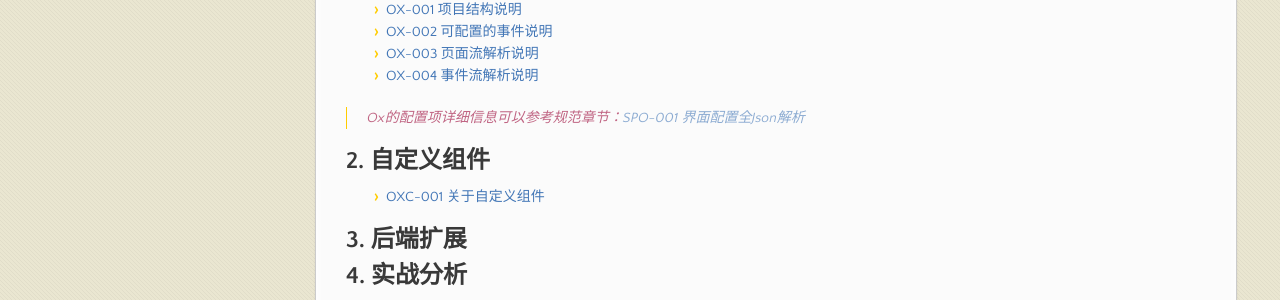
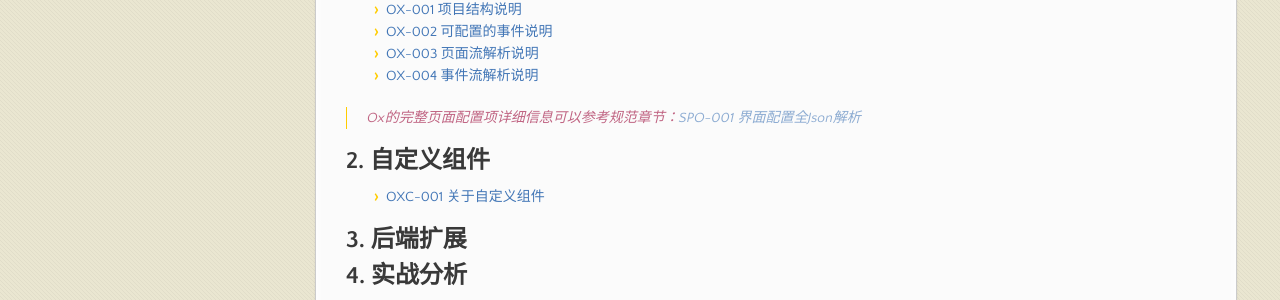
Before and after one commit to zwkjhx/ox-doc, a Jekyll site: the page built from origin-x-engine/main.md, in a window 1280 px wide and 959 px high. Shown: the part 526-826 px from the top of the window. Built offline with Jekyll 4.4.1, drawn with Linux system fonts in a browser that asks for light colours; our own code applies the rules of GitHub Pages for plain Markdown files.

Commit message:
Updates origin-x-engine/main.md
Auto commit by GitBook Editor

```diff
--- a/origin-x-engine/main.md
+++ b/origin-x-engine/main.md
@@ -16,7 +16,7 @@ Origin X文档主页用来讲解Origin X框架的基本实施方法（主要面
 * [OX-003 页面流解析说明](/origin-x-engine/1-oxshi-shi-jiao-cheng/ox-003-ye-mian-liu-jie-xi-shuo-ming.html)
 * [OX-004 事件流解析说明](/origin-x-engine/1-oxshi-shi-jiao-cheng/ox-004-shi-jian-liu-jie-xi-shuo-ming.html)
 
-> Ox的配置项详细信息可以参考规范章节：[SPO-001 界面配置全Json解析](/specification/3-origin-xgui-fan/spo-001-jie-mian-pei-zhi-quan-json-jie-xi.md)
+> Ox的完整页面配置项详细信息可以参考规范章节：[SPO-001 界面配置全Json解析](/specification/3-origin-xgui-fan/spo-001-jie-mian-pei-zhi-quan-json-jie-xi.md)
 
 ## 2. 自定义组件
 
```
